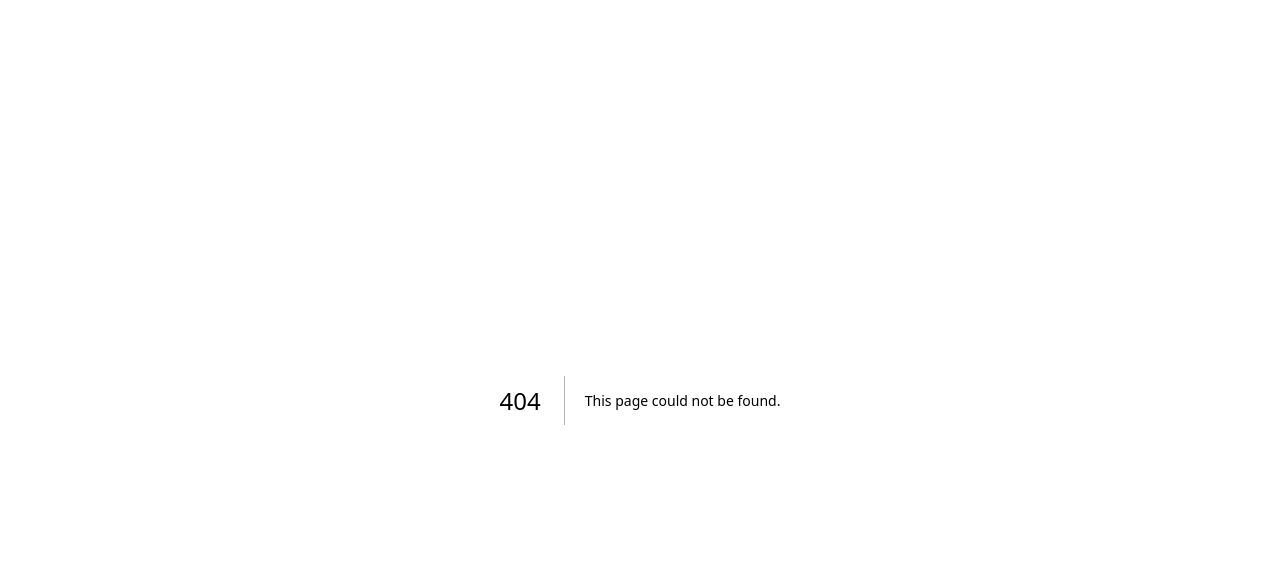
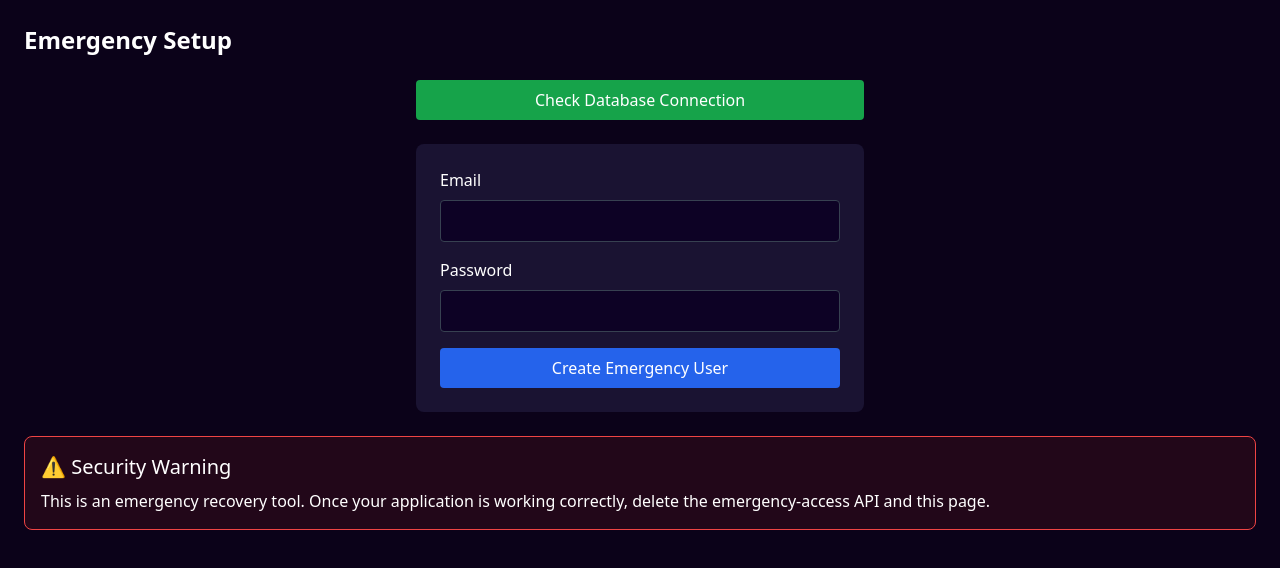
Before and after one commit to Crevista/Tiktok-affiliate-search, a Next.js app: page /emergency-setup in a window 1280 px wide. Before the commit this address had no page. Shown: the top 568 px of the page. Built offline with nearby package versions, Linux system fonts and the light colour scheme.

Commit message:
Create page.js

```diff
--- /dev/null
+++ b/app/emergency-setup/page.js
@@ -0,0 +1,111 @@
+"use client";
+
+import { useState } from 'react';
+import { useRouter } from 'next/navigation';
+
+export default function EmergencySetupPage() {
+  const [email, setEmail] = useState('');
+  const [password, setPassword] = useState('');
+  const [status, setStatus] = useState('');
+  const router = useRouter();
+
+  const createUser = async (e) => {
+    e.preventDefault();
+    setStatus('Creating user...');
+
+    try {
+      const response = await fetch('/api/emergency-access', {
+        method: 'POST',
+        headers: {
+          'Content-Type': 'application/json',
+        },
+        body: JSON.stringify({
+          email,
+          password,
+          action: 'create'
+        }),
+      });
+
+      const data = await response.json();
+
+      if (response.ok) {
+        setStatus('User created successfully! Go to /test-auth to test login.');
+      } else {
+        setStatus(`Error: ${data.error || data.message || 'Unknown error'}`);
+      }
+    } catch (error) {
+      setStatus(`Error: ${error.message}`);
+    }
+  };
+
+  const checkDatabase = async () => {
+    setStatus('Checking database...');
+
+    try {
+      const response = await fetch('/api/emergency-access');
+      const data = await response.json();
+
+      setStatus(`Database status: ${JSON.stringify(data, null, 2)}`);
+    } catch (error) {
+      setStatus(`Error: ${error.message}`);
+    }
+  };
+
+  return (
+    <div className="min-h-screen bg-[#0B0219] text-white p-6">
+      <h1 className="text-2xl font-bold mb-6">Emergency Setup</h1>
+
+      <div className="max-w-md mx-auto">
+        <button
+          onClick={checkDatabase}
+          className="w-full py-2 bg-green-600 rounded hover:bg-green-700 mb-6"
+        >
+          Check Database Connection
+        </button>
+
+        <form onSubmit={createUser} className="bg-[#1A1332] p-6 rounded-lg">
+          <div className="mb-4">
+            <label className="block mb-2">Email</label>
+            <input
+              type="email"
+              value={email}
+              onChange={(e) => setEmail(e.target.value)}
+              className="w-full p-2 bg-[#0D0225] border border-gray-700 rounded"
+              required
+            />
+          </div>
+
+          <div className="mb-4">
+            <label className="block mb-2">Password</label>
+            <input
+              type="password"
+              value={password}
+              onChange={(e) => setPassword(e.target.value)}
+              className="w-full p-2 bg-[#0D0225] border border-gray-700 rounded"
+              required
+            />
+          </div>
+
+          <button
+            type="submit"
+            className="w-full py-2 bg-blue-600 rounded hover:bg-blue-700"
+          >
+            Create Emergency User
+          </button>
+        </form>
+      </div>
+
+      {status && (
+        <div className="mt-6 p-4 bg-[#1A1332] rounded-lg">
+          <h2 className="text-xl mb-2">Status:</h2>
+          <pre className="whitespace-pre-wrap">{status}</pre>
+        </div>
+      )}
+
+      <div className="mt-6 p-4 bg-red-900/20 border border-red-500 rounded-lg">
+        <h2 className="text-xl mb-2">⚠️ Security Warning</h2>
+        <p>This is an emergency recovery tool. Once your application is working correctly, delete the emergency-access API and this page.</p>
+      </div>
+    </div>
+  );
+}
```
